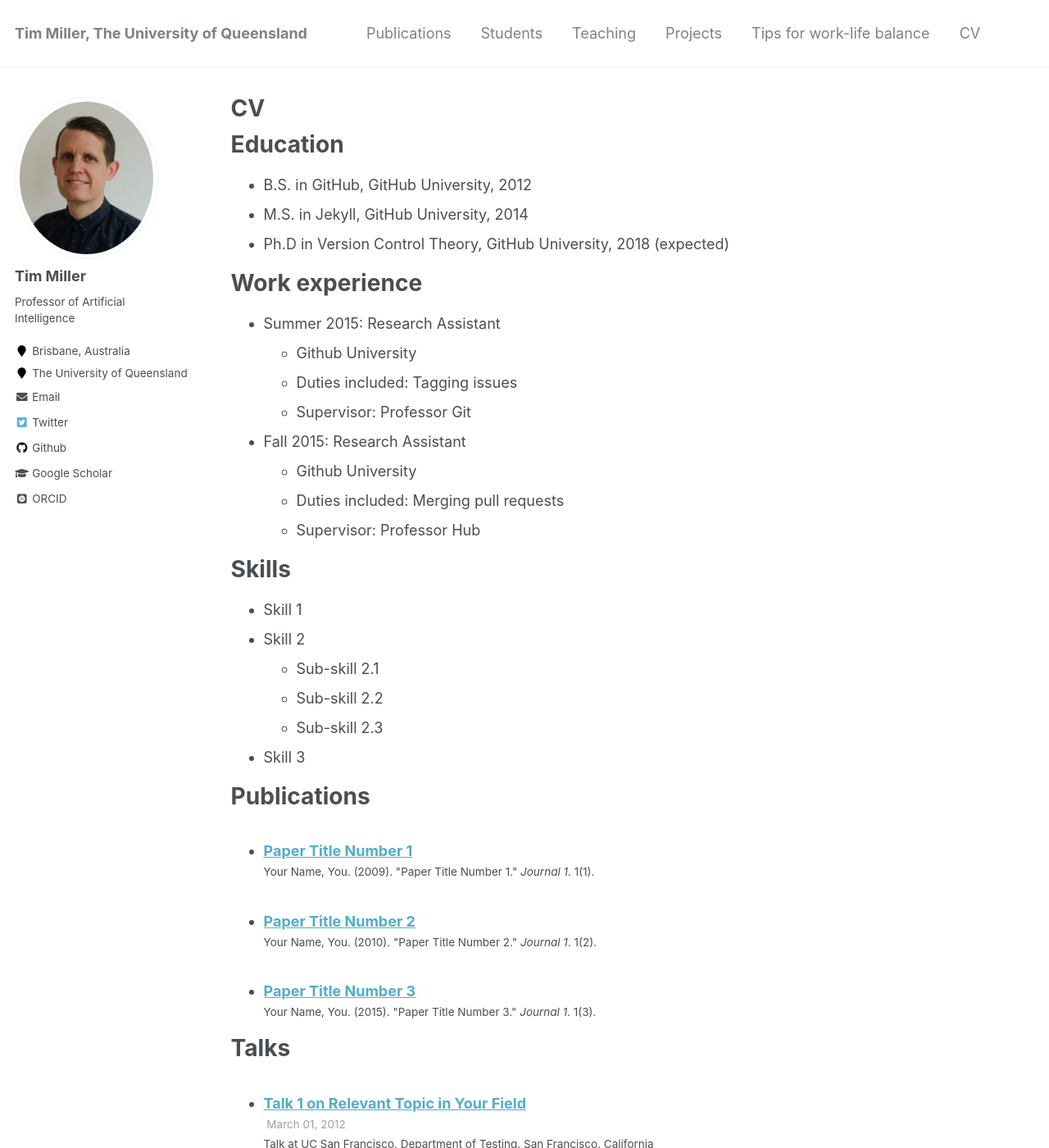
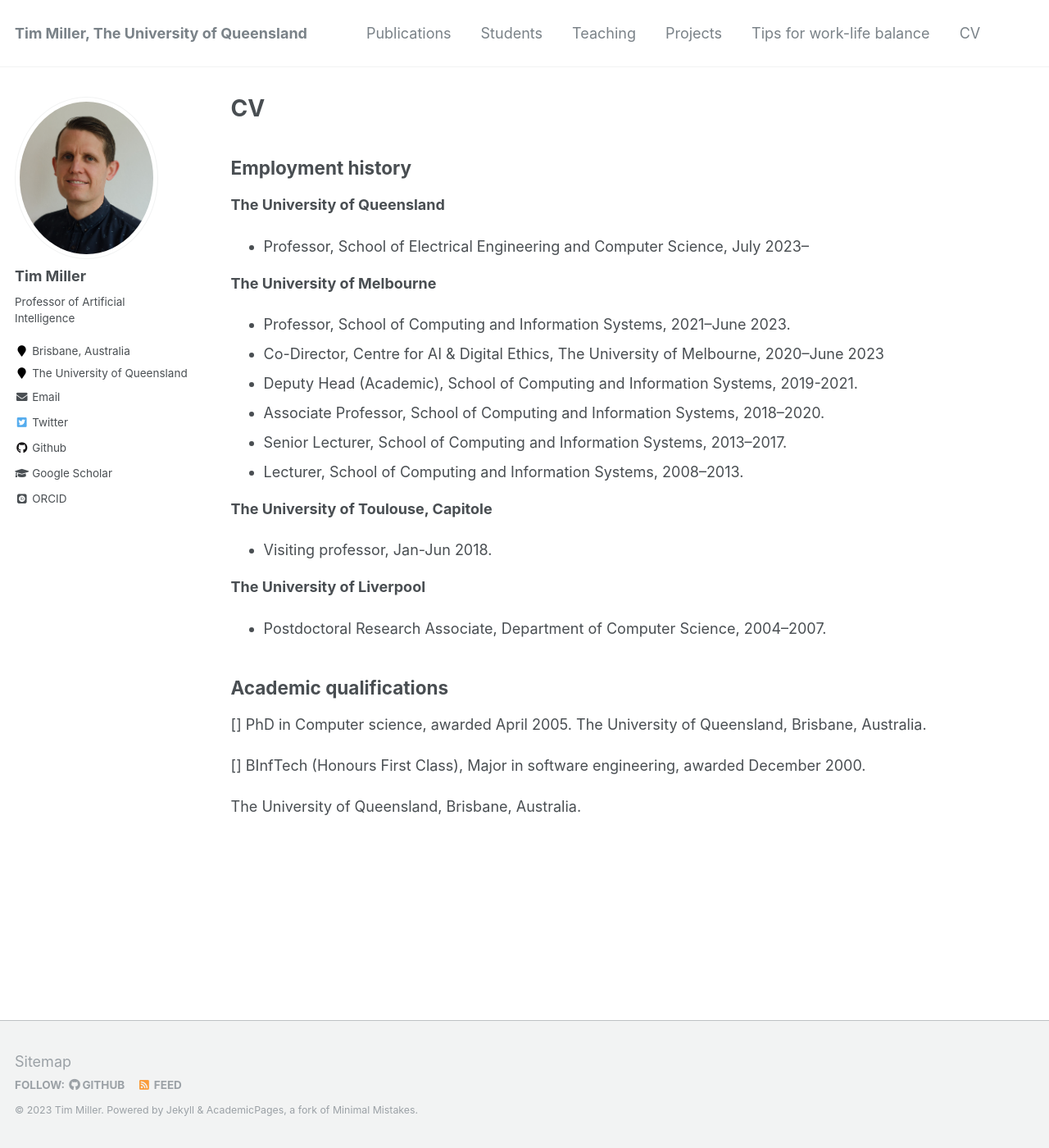
Before and after one commit to uqtmiller/uqtmiller.github.io, a Jekyll site: the page built from _pages/cv.md, in a window 1280 px wide and 1400 px high. Shown: the whole window at 82% size. Built offline with Jekyll 4.4.1, drawn with Linux system fonts in a browser that asks for light colours; some web fonts are replaced; some of the changed text lies outside the part shown.

Commit message:
Update: CV

```diff
--- a/_pages/cv.md
+++ b/_pages/cv.md
@@ -9,51 +9,32 @@ redirect_from:
 
 {% include base_path %}
 
-Education
-======
-* B.S. in GitHub, GitHub University, 2012
-* M.S. in Jekyll, GitHub University, 2014
-* Ph.D in Version Control Theory, GitHub University, 2018 (expected)
+## Employment history
 
-Work experience
-======
-* Summer 2015: Research Assistant
-  * Github University
-  * Duties included: Tagging issues
-  * Supervisor: Professor Git
+**The University of Queensland**
+  * Professor, School of Electrical Engineering and Computer Science, July 2023–
 
-* Fall 2015: Research Assistant
-  * Github University
-  * Duties included: Merging pull requests
-  * Supervisor: Professor Hub
+**The University of Melbourne**
+  * Professor, School of Computing and Information Systems, 2021–June 2023.
+  * Co-Director, Centre for AI & Digital Ethics, The University of Melbourne, 2020–June 2023
+  * Deputy Head (Academic), School of Computing and Information Systems, 2019-2021.
+  * Associate Professor, School of Computing and Information Systems, 2018–2020.
+  * Senior Lecturer, School of Computing and Information Systems, 2013–2017.
+  * Lecturer, School of Computing and Information Systems, 2008–2013.
 
-Skills
-======
-* Skill 1
-* Skill 2
-  * Sub-skill 2.1
-  * Sub-skill 2.2
-  * Sub-skill 2.3
-* Skill 3
+**The University of Toulouse, Capitole**
+  * Visiting professor, Jan-Jun 2018.
 
-Publications
-======
-  <ul>{% for post in site.publications %}
-    {% include archive-single-cv.html %}
-  {% endfor %}</ul>
+**The University of Liverpool**
+  * Postdoctoral Research Associate, Department of Computer Science, 2004–2007.
 
-Talks
-======
-  <ul>{% for post in site.talks %}
-    {% include archive-single-talk-cv.html %}
-  {% endfor %}</ul>
 
-Teaching
-======
-  <ul>{% for post in site.teaching %}
-    {% include archive-single-cv.html %}
-  {% endfor %}</ul>
 
-Service and leadership
-======
-* Currently signed in to 43 different slack teams
+## Academic qualifications
+
+[<i class="fa-li fas fa-graduation-cap"></i>] PhD in Computer science, awarded April 2005.
+  The University of Queensland, Brisbane, Australia.
+
+[<i class="fa-li fas fa-graduation-cap"></i>] BInfTech (Honours First Class), Major in software engineering, awarded December 2000.
+
+  The University of Queensland, Brisbane, Australia.
```
